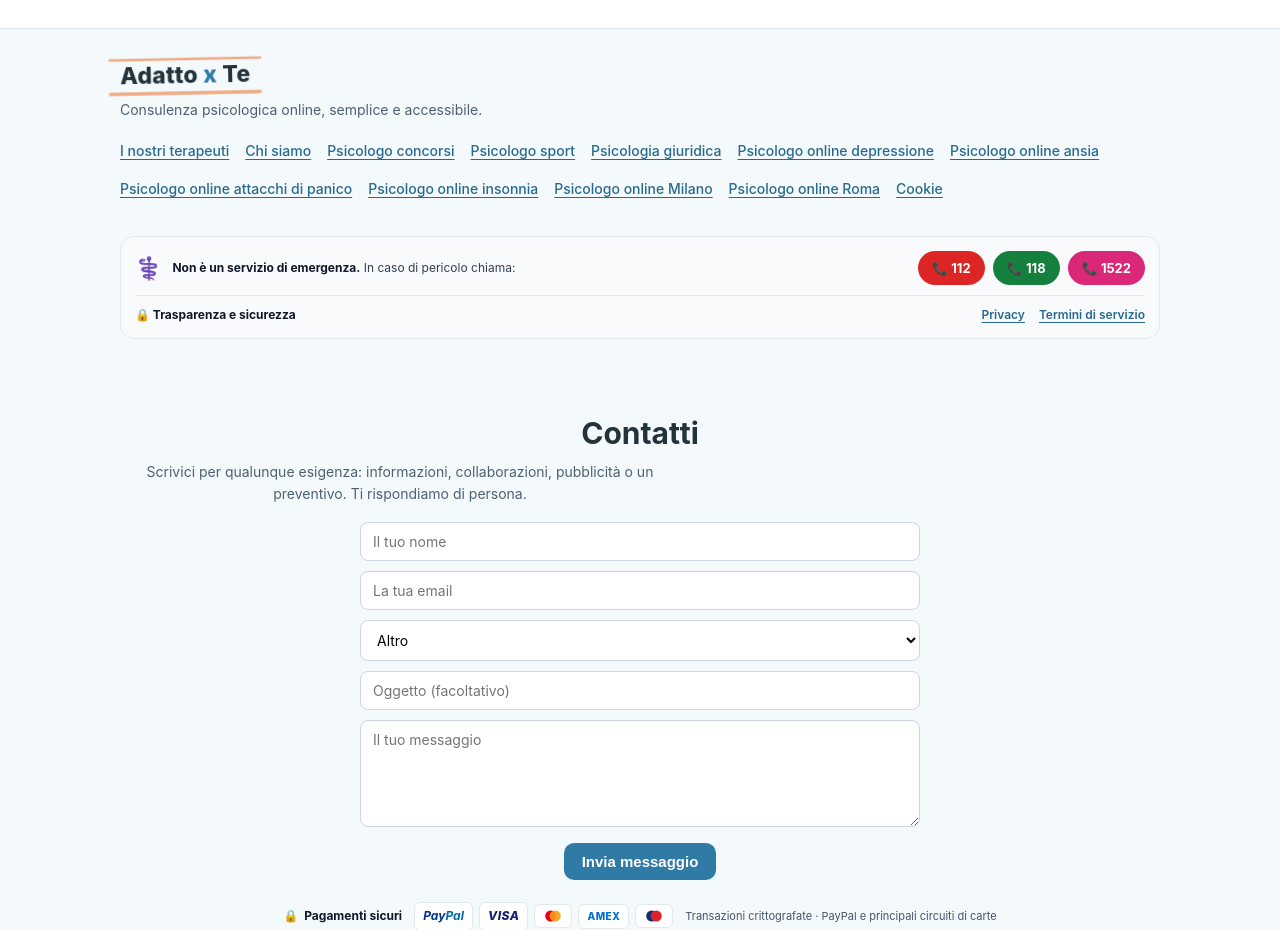
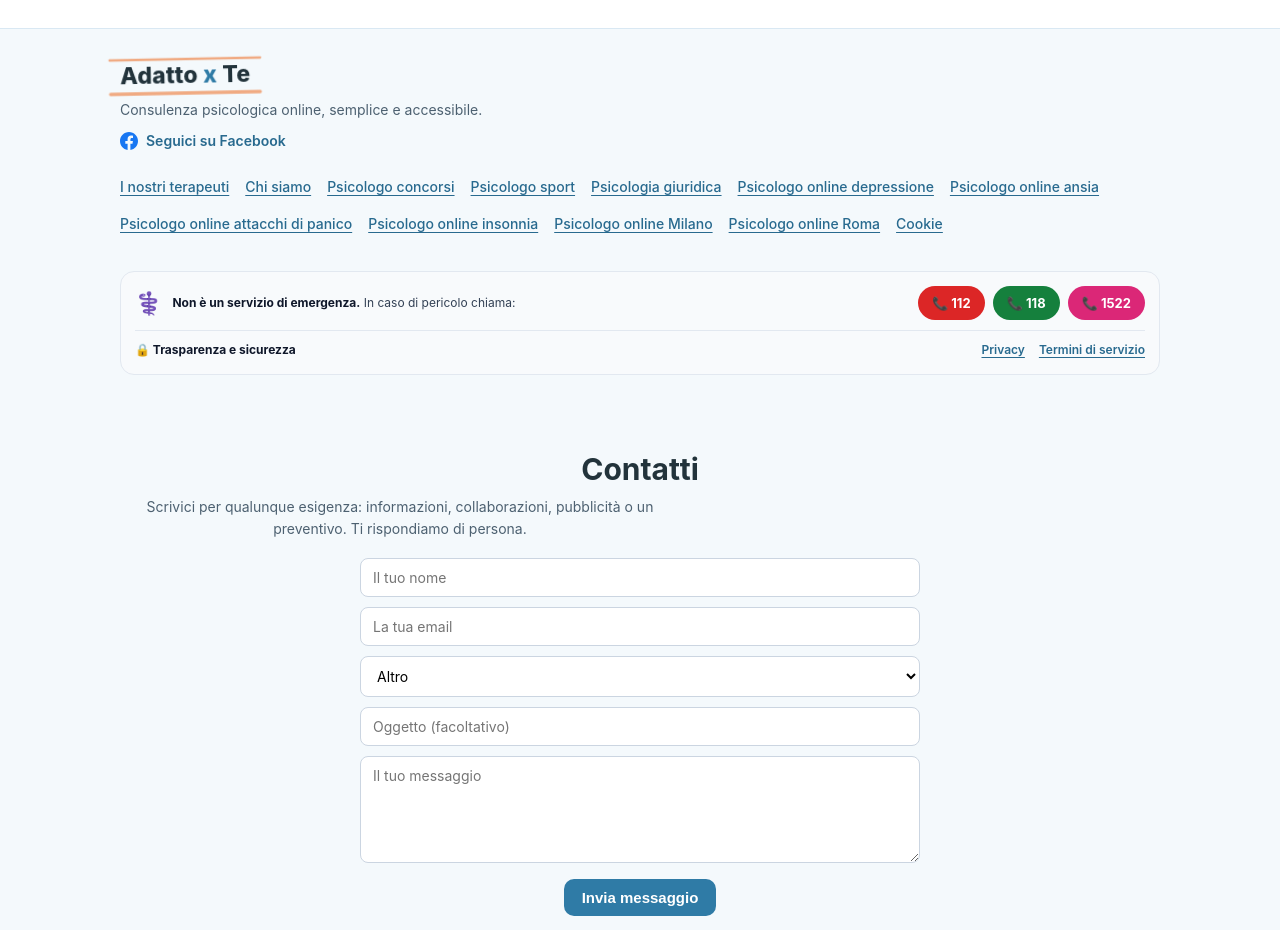
Before and after one commit to antonio-durso/adattoxte, a React (Vite) app in the folder frontend/: page /chi-siamo in a window 1280 px wide. Shown: the part 1020-1950 px from the top of the page. Built offline with nearby package versions, Linux system fonts and the light colour scheme; no server answers.

Commit message:
Facebook page: sameAs + link footer

```diff
--- a/frontend/index.html
+++ b/frontend/index.html
@@ -53,6 +53,7 @@
       "logo": "%VITE_SITE_URL%/icons/icon-512.png",
       "description": "Piattaforma di consulenza psicologica online. Terapisti qualificati, sedute video da casa.",
       "sameAs": [
+        "https://www.facebook.com/people/Adatto-x-Te/61593750877130/",
         "https://it.trustpilot.com/evaluate/adattoxte.com"
       ]
     }
--- a/frontend/src/components/Footer.jsx
+++ b/frontend/src/components/Footer.jsx
@@ -15,6 +15,19 @@ export default function Footer() {
             </span>
           </Link>
           <p>{t('footer.tagline')}</p>
+          <p style={{ marginTop: 10 }}>
+            <a
+              href="https://www.facebook.com/people/Adatto-x-Te/61593750877130/"
+              target="_blank"
+              rel="noopener noreferrer"
+              style={{ display: 'inline-flex', alignItems: 'center', gap: 8, color: '#286a8f', fontWeight: 600, textDecoration: 'none' }}
+            >
+              <svg width="18" height="18" viewBox="0 0 24 24" aria-hidden="true">
+                <path fill="#1877F2" d="M24 12.073C24 5.405 18.627 0 12 0S0 5.405 0 12.073C0 18.1 4.388 23.094 10.125 24v-8.437H7.078v-3.49h3.047v-2.66c0-3.026 1.792-4.697 4.533-4.697 1.313 0 2.686.236 2.686.236v2.971H15.83c-1.491 0-1.956.93-1.956 1.886v2.264h3.328l-.532 3.49h-2.796V24C19.612 23.094 24 18.1 24 12.073z" />
+              </svg>
+              Seguici su Facebook
+            </a>
+          </p>
         </div>
         <div className="footer-links">
           <Link to="/terapeuti">{t('nav.therapists')}</Link>
```
Also changed, not shown: 1 other file (tests, documents, lock files or other folders).
